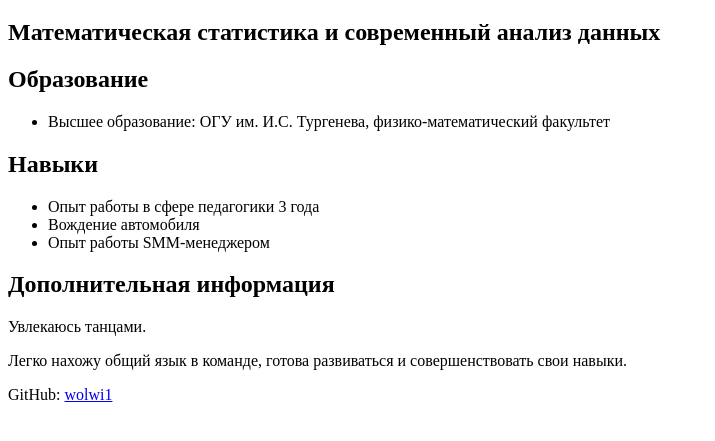
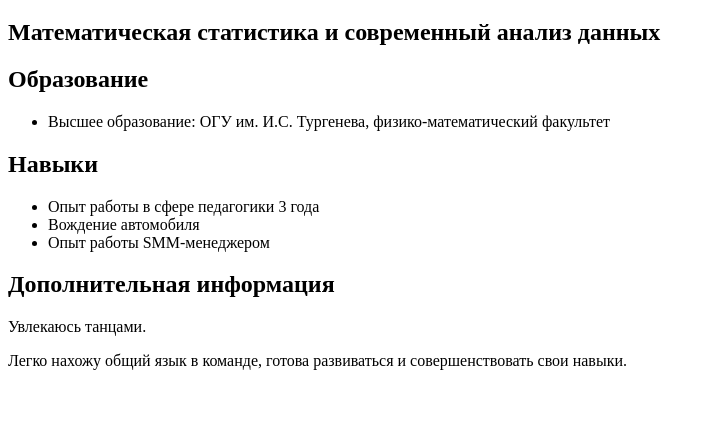
Before and after one commit to wolwi1/wolwi1.github.io, a plain HTML site: page index.html in a window 1280 px wide. Shown: the part 61-502 px from the top of the page, without its empty margins (0-715 px from the left). Drawn offline with Linux system fonts and the light colour scheme.

Commit message:
Update index.html

```diff
--- a/index.html
+++ b/index.html
@@ -28,7 +28,6 @@
         <h2>Дополнительная информация</h2>
         <p>Увлекаюсь танцами.</p>
         <p>Легко нахожу общий язык в команде, готова развиваться и совершенствовать свои навыки.</p>
-        <p>GitHub: <a href="https://github.com/wolwi1">wolwi1</a></p&gt;
     </section>
 </body>
 </html>
```
